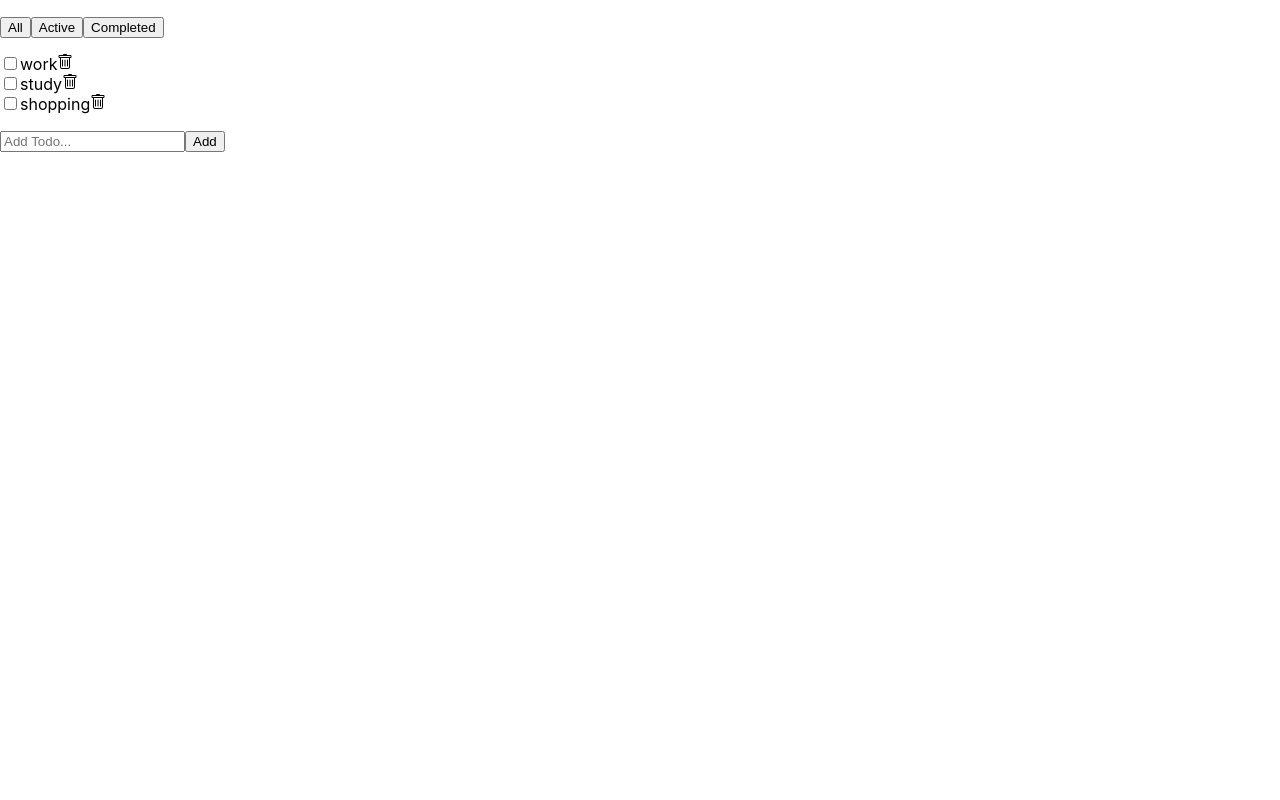
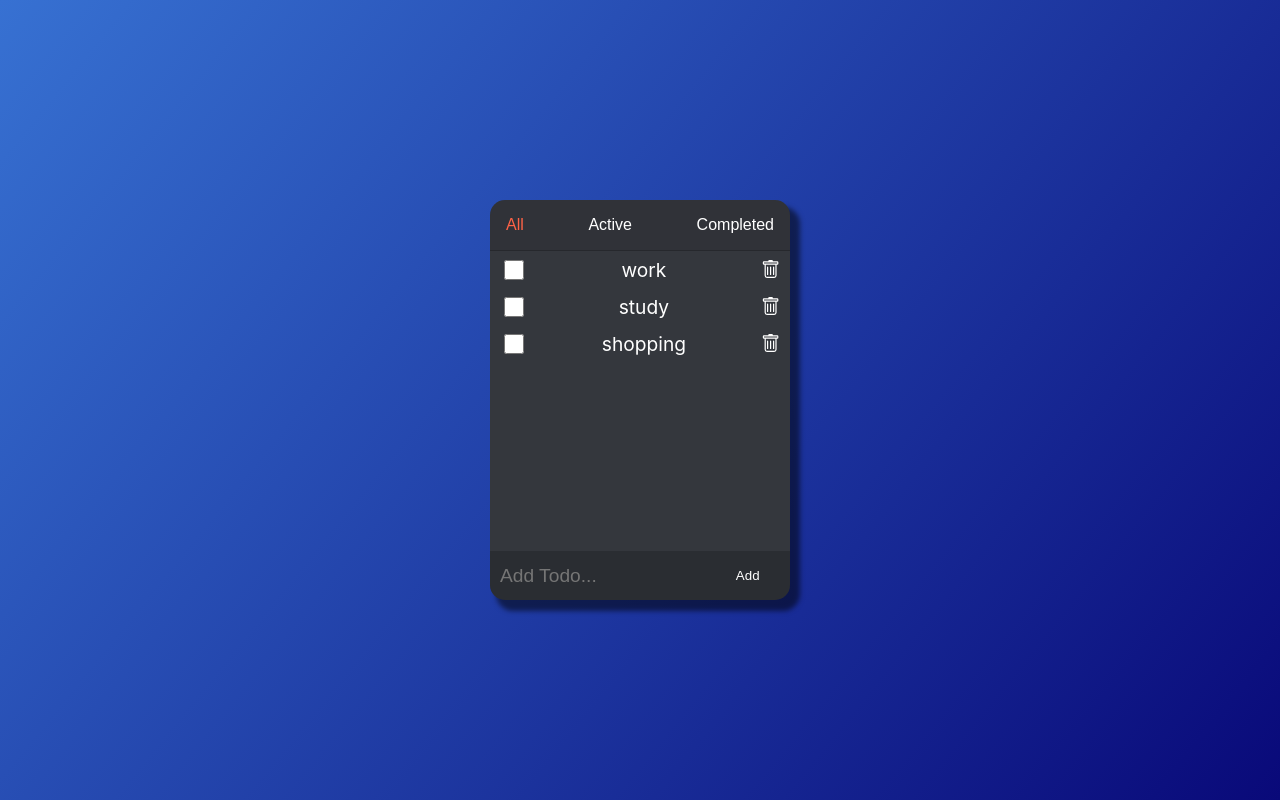
Before and after one commit to Latemarch/ReactAppProjects, a React (Create React App) app: page / in a window 1280 px wide. Built offline with nearby package versions, Linux system fonts and the light colour scheme.

Commit message:
TodoApp with style

```diff
--- a/src/Todo/AppTodoList.jsx
+++ b/src/Todo/AppTodoList.jsx
@@ -3,6 +3,7 @@ import './App.css'
 import Header from './components/Header'
 import Input from './components/input'
 import ToDoList from './components/ToDoList'
+import styled from 'styled-components'
 
 const list = [
   { id: 1, text: 'work', status: 'Active' },
@@ -10,16 +11,40 @@ const list = [
   { id: 3, text: 'shopping', status: 'Active' },
 ]
 
+const Wrapper = styled.div`
+  display: flex;
+  width: 100hv;
+  height: 100hv;
+  justify-content: center;
+  align-items: center;
+`
+const Container = styled.div`
+  width: 300px;
+  height: 400px;
+  display: flex;
+  flex-direction: column;
+  align-items: center;
+  justify-content: space-between;
+  background-color: #35383e;
+  border-radius: 15px;
+  overflow: hidden;
+  box-shadow: 8px 9px 5px 2px rgba(0, 0, 0, 0.51);
+  -webkit-box-shadow: 8px 9px 5px 2px rgba(0, 0, 0, 0.51);
+  -moz-box-shadow: 8px 9px 5px 2px rgba(0, 0, 0, 0.51);
+`
+
 function AppToDoList() {
   const [toDos, setToDos] = useState(list)
   const [filter, setFilter] = useState('All')
 
   return (
-    <>
-      <Header onFilterChange={setFilter} />
+    // <Wrapper>
+    <Container>
+      <Header onFilterChange={setFilter} filterNow={filter} />
       <ToDoList toDos={toDos} filter={filter} setToDos={setToDos} />
-      <Input toDos={toDos} onAdd={setToDos} />
-    </>
+      <Input toDos={toDos} setToDos={setToDos} />
+    </Container>
+    /* </Wrapper> */
   )
 }
 
--- a/src/Todo/components/Header.jsx
+++ b/src/Todo/components/Header.jsx
@@ -1,11 +1,35 @@
-export default function Header({ onFilterChange }) {
+import styled from 'styled-components'
+const Ul = styled.div`
+  display: flex;
+  height: 50px;
+  width: 100%;
+  justify-content: space-between;
+  background-color: rgba(0, 0, 0, 0.1);
+  border-bottom: 1px solid rgba(0, 0, 0, 0.2);
+`
+const Btn = styled.button`
+  border: none;
+  color: ${(p) => (p.filterNow === p.filter ? 'tomato' : 'white')};
+  font-size: 1rem;
+  margin: 0 10px;
+  background-color: transparent;
+  &:hover {
+    color: tomato;
+  }
+`
+export default function Header({ onFilterChange, filterNow }) {
   return (
-    <ul>
+    <Ul>
       {['All', 'Active', 'Completed'].map((filter, index) => (
-        <button key={index} onClick={() => onFilterChange(filter)}>
+        <Btn
+          key={index}
+          onClick={() => onFilterChange(filter)}
+          filterNow={filterNow}
+          filter={filter}
+        >
           {filter}
-        </button>
+        </Btn>
       ))}
-    </ul>
+    </Ul>
   )
 }
--- a/src/Todo/components/ToDoList.jsx
+++ b/src/Todo/components/ToDoList.jsx
@@ -1,4 +1,18 @@
 import ToDo from './toDo'
+import styled from 'styled-components'
+const Wrapper = styled.div`
+  background-color: rgba(0, 0, 0, 0.01);
+  width: 100%;
+  height: 75%;
+  overflow-y: scroll;
+  &::-webkit-scrollbar {
+    display: none;
+  }
+`
+const Ul = styled.ul`
+  padding: 0;
+  margin: 0;
+`
 
 const getFilteredToDos = (toDos, filter) => {
   if (filter === 'All') return toDos
@@ -18,7 +32,8 @@ export default function ToDoList({ toDos, filter, setToDos }) {
       }),
     )
   return (
-    <ul>
+    <Wrapper>
+      <Ul>
         {getFilteredToDos(toDos, filter).map((todo) => (
           <ToDo
             key={todo.id}
@@ -27,6 +42,7 @@ export default function ToDoList({ toDos, filter, setToDos }) {
             todo={todo}
           />
         ))}
-    </ul>
+      </Ul>
+    </Wrapper>
   )
 }
--- a/src/Todo/components/input.jsx
+++ b/src/Todo/components/input.jsx
@@ -1,24 +1,52 @@
 import { useState } from 'react'
+import styled from 'styled-components'
+const Form = styled.form`
+  display: flex;
+  width: 100%;
+  flex-grow: 1;
+`
+const InputToDo = styled.input`
+  background-color: rgba(0, 0, 0, 0.2);
+  width: 70%;
+  border: none;
+  color: white;
+  padding: 10px;
+  &:focus {
+    outline: none;
+  }
+  font-size: 1.2rem;
+`
+const Button = styled.button`
+  width: 30%;
+  border: none;
+  background-color: rgba(0, 0, 0, 0.2);
+  color: white;
+  &:hover {
+    background-color: tomato;
+  }
+`
 
-export default function Input({ toDos, onAdd }) {
+export default function Input({ toDos, setToDos }) {
   const [text, setText] = useState('')
   const handlechange = (e) => setText(e.target.value)
   const handleSubmit = (e) => {
     e.preventDefault()
-    onAdd([
-      ...toDos,
-      { id: `${text}${toDos.length}`, text: text, status: 'Active' },
-    ])
-    setText('')
+    if (text.trim().length !== 0) {
+      setToDos([
+        ...toDos,
+        { id: `${text}${toDos.length}`, text, status: 'Active' },
+      ])
+      setText('')
+    }
   }
   return (
-    <form onSubmit={handleSubmit}>
-      <input
+    <Form onSubmit={handleSubmit}>
+      <InputToDo
         placeholder="Add Todo..."
         value={text}
         onChange={handlechange}
-      ></input>
-      <button>Add</button>
-    </form>
+      ></InputToDo>
+      <Button>Add</Button>
+    </Form>
   )
 }
--- a/src/Todo/components/toDo.jsx
+++ b/src/Todo/components/toDo.jsx
@@ -1,17 +1,31 @@
 import { BsTrash } from 'react-icons/bs'
+import styled from 'styled-components'
+const Li = styled.li`
+  display: flex;
+  color: white;
+  justify-content: space-between;
+  align-items: center;
+  padding: 1px 10px;
+  height: 35px;
+  font-size: 1.2rem;
+`
+const Input = styled.input`
+  height: 30px;
+  width: 20px;
+`
 export default function ToDo({ todo, onDeleted, onUpdated }) {
   const { id, text } = todo
   const handleChange = () => onUpdated(todo)
   return (
-    <li>
-      <input
+    <Li>
+      <Input
         type="checkbox"
         checked={todo.status === 'Completed'}
         onChange={handleChange}
-      ></input>
+      ></Input>
 
       {text}
       <BsTrash onClick={() => onDeleted(id)} />
-    </li>
+    </Li>
   )
 }
--- a/src/index.css
+++ b/src/index.css
@@ -5,6 +5,18 @@ body {
     sans-serif;
   -webkit-font-smoothing: antialiased;
   -moz-osx-font-smoothing: grayscale;
+  background-color: beige;
+  width: 100vw;
+  height: 100vh;
+  display: flex;
+  justify-content: center;
+  align-items: center;
+  background: rgb(9, 9, 121);
+  background: linear-gradient(
+    129deg,
+    rgba(55, 113, 210, 1) 0%,
+    rgba(9, 9, 121, 1) 100%
+  );
 }
 
 code {
```
Lines whose indentation alone changed are shown as unchanged.
